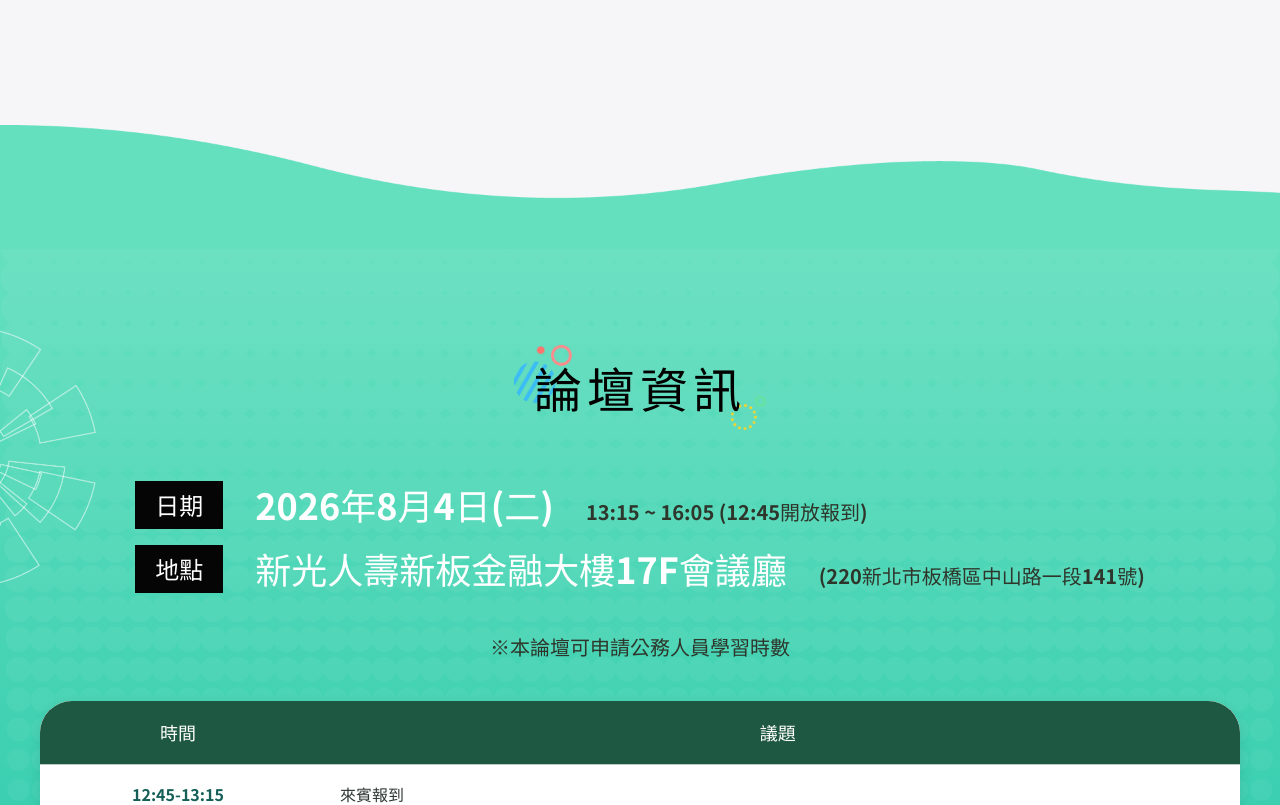
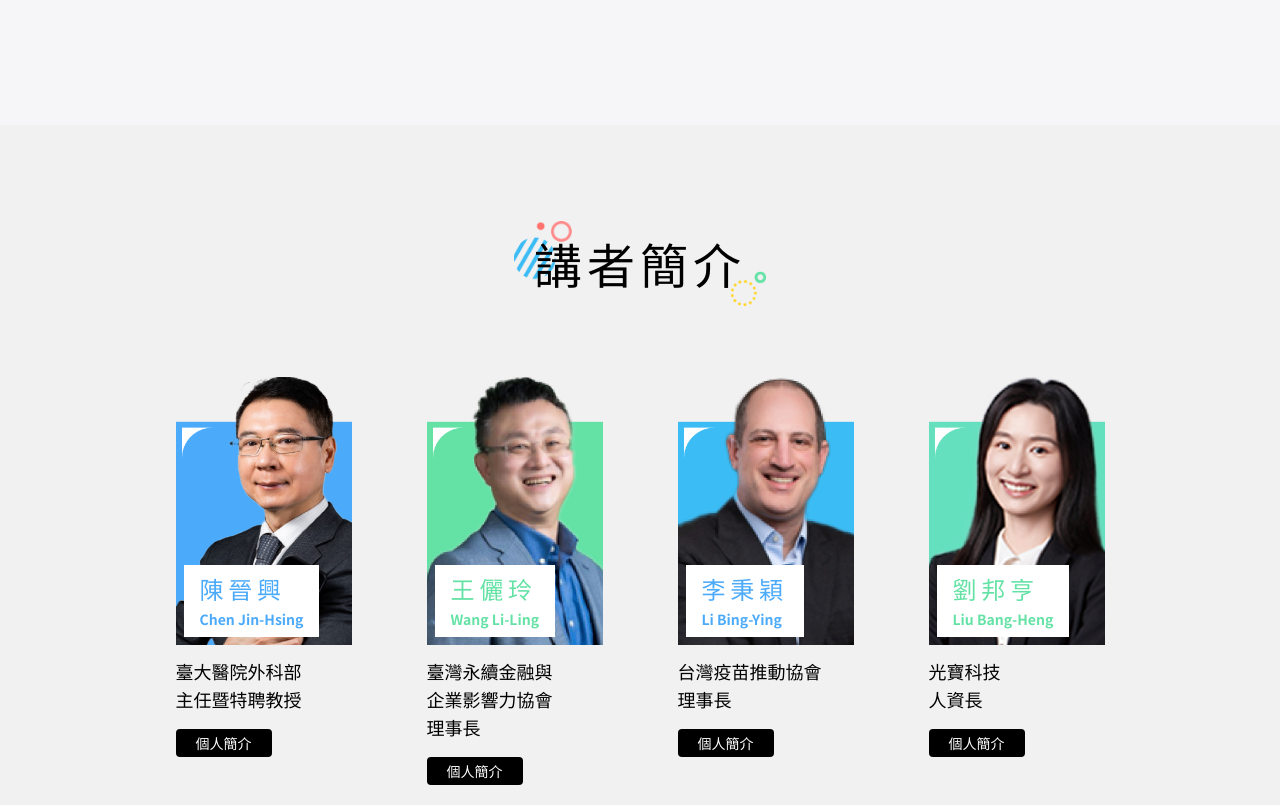
Before and after one commit to jackietsairock/SDGsforum, a Vue app: page / in a window 1280 px wide. Shown: the part 1720-2525 px from the top of the page. Built offline with nearby package versions, Linux system fonts and the light colour scheme.

Commit message:
新增講者資訊至SEO設定，並在模板中顯示講者陣容

```diff
--- a/src/App.vue
+++ b/src/App.vue
@@ -9,12 +9,14 @@
 import Event from './components/Event.vue'
 import Gototop from './components/Gototop.vue'
 import SignUpFiexd from './components/SignUpFiexd.vue'
+import Speaker from './components/Speaker.vue'
 
 import infoData from './assets/json/info.json'
+import speakers from './assets/json/speaker.json'
 import { createSeoPayload } from './seo/siteSeo'
 import { applySeo } from './seo/applySeo'
 
-const seo = createSeoPayload({ infoData });
+const seo = createSeoPayload({ infoData, speakers });
 applySeo(seo);
 
 const getContentByType = (cmsType, fallbackIndex) => {
@@ -24,6 +26,7 @@
 
 const introInfo = getContentByType('intro', 0);
 const agendaInfo = getContentByType('agenda', 1);
+const speakerInfo = getContentByType('speaker', 2)
 const signUpInfo = getContentByType('signUp', 3);
 const trafficInfo = getContentByType('traffic', 4);
 const eventInfo = getContentByType('event', 5)
@@ -39,7 +42,9 @@
     <section id="intro" class="relative w-full z-10" aria-label="活動前言">
       <Intro :infoData="introInfo" />
     </section>
-    <section>
+    <section id="speaker" class="relative w-full z-10" aria-label="講者陣容">
+      <Speaker :speakers="speakers.data" :infoData="speakerInfo"/>
+      <div class="dot_bg"></div>
       <img src="./assets/image/waves-green.png" alt="綠色波浪裝飾" class="w-full">
     </section>
     <section id="agenda" class="relative w-full z-20 overflow-hidden" aria-label="活動資訊">
```
